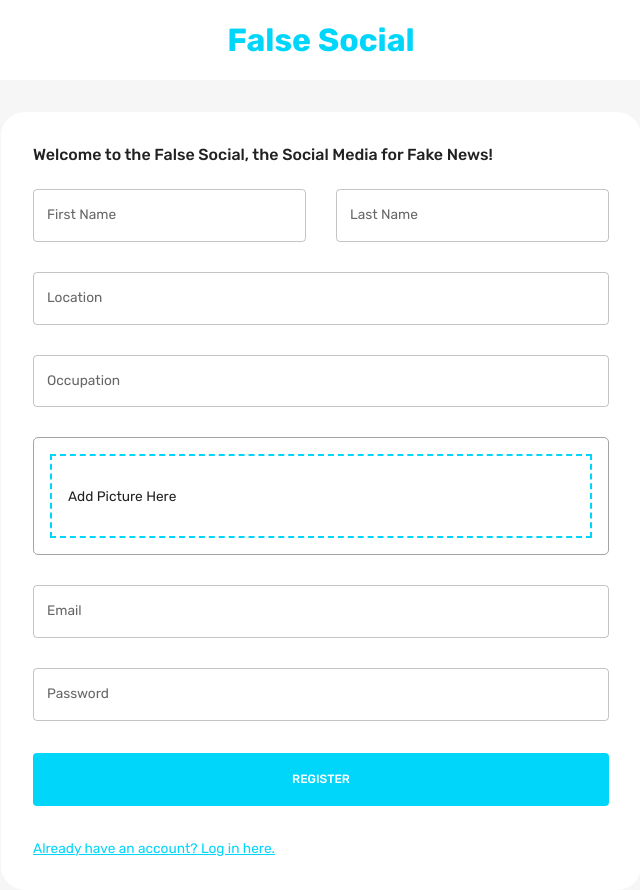
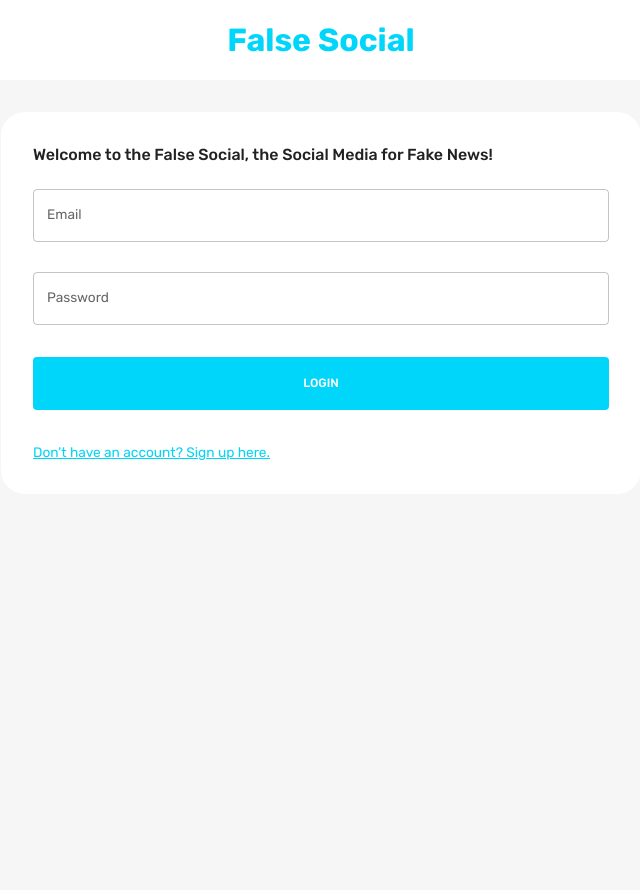
Before and after one commit to kristiantud/mern-application, a React (Create React App) app in the folder client/: page / in a window 1280 px wide. Shown: the whole page, without its empty margins (319-959 px from the left). After the commit the page ends 800 px from the top, so only its background shows below. Built offline with nearby package versions, Linux system fonts and the light colour scheme.

Commit message:
made comments section its own thing to be able to query server for names

```diff
--- a/client/src/scenes/loginPage/Form.jsx
+++ b/client/src/scenes/loginPage/Form.jsx
@@ -47,7 +47,7 @@ const initialValuesLogin = {
 }
 
 const Form = () => {
-    const [ pageType, setPageType ] = useState("register");
+    const [ pageType, setPageType ] = useState("login");
     const { palette } = useTheme();
     const dispatch = useDispatch();
     const navigate = useNavigate();
--- /dev/null
+++ b/client/src/scenes/widgets/CommentsWidget.jsx
@@ -0,0 +1,27 @@
+import { Box, Typography, useTheme } from "@mui/material";
+
+
+
+const CommentsWidget = ({comments}) => {
+
+    const { palette } = useTheme();
+    const primary = palette.primary.main;
+    const main = palette.neutral.main;
+
+    return (
+        <Box mt="0.5rem">
+            { comments.map((comment, i) => (
+                <Box display="flex">
+                    <Typography sx={{color:main, m: "0.5rem 0" , pl: "1rem"}}>
+                        <span style={{fontWeight: 'bold'}}>{comment[0]}</span> <span>{comment[1]}</span>
+                    </Typography>
+                </Box>
+            ))}
+        </Box>
+
+
+    )
+
+}
+
+export default CommentsWidget;
--- a/client/src/scenes/widgets/PostWidget.jsx
+++ b/client/src/scenes/widgets/PostWidget.jsx
@@ -10,6 +10,7 @@ import WidgetWrapper from "components/WidgetWrapper";
 import { useState } from "react";
 import { useDispatch,useSelector } from "react-redux";
 import { setPost } from "state";
+import CommentsWidget from "./CommentsWidget";
 
 
 const PostWidget = ({
@@ -102,26 +103,30 @@ const PostWidget = ({
             </FlexBetween>
 
             {isComments && (
-                <Box mt="0.5rem">
-                    {/* {comments.map(() => (
+
+                <CommentsWidget comments={allComments} />
+
+
+                    /* {comments.map(() => (
                         <Box key={`${name}`}>
                             <Typography sx={{color:main, m: "0.5rem 0" , pl: "1rem"}}>
                                 {comments}
                             </Typography>
                         </Box>
-                    ))} */}
+                    ))} */
 
-                    { allComments.map((comment,i) => (
+
+                    /* { allComments.map((comment,i) => (
                         <Box key={`${name}`} display="flex">
                             <Typography sx={{color:main, m: "0.5rem 0" , pl: "1rem"}}>
                                 <span style={{fontWeight: 'bold'}}>{comment[0]}</span> <span>{comment[1]}</span>
                             </Typography>
                         </Box>
-                        // console.log(comment)
-                    ))}
+
+                    ))} */
 
 
-                </Box>
+
             )}
 
 
```
Also changed, not shown: 1 other file (tests, documents, lock files or other folders).
